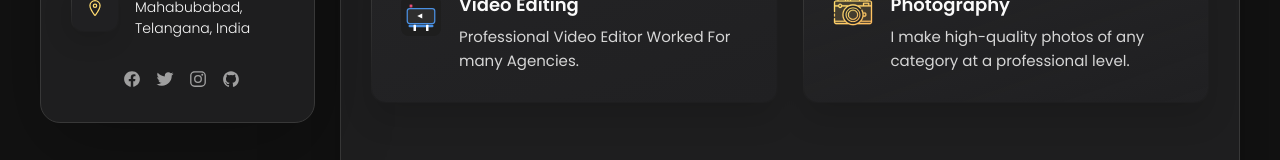
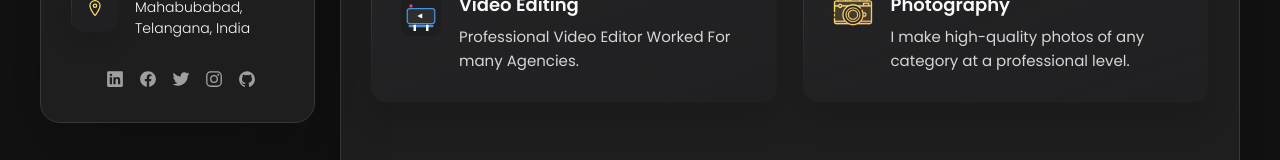
Before and after one commit to tharunrega/portfolio, a plain HTML site: page index.html in a window 1280 px wide. Shown: the part 619-779 px from the top of the page. Drawn offline with nearby package versions, Linux system fonts and the light colour scheme.

Commit message:
Update index.html

```diff
--- a/index.html
+++ b/index.html
@@ -114,6 +114,12 @@
         <div class="separator"></div>
 
         <ul class="social-list">
+
+          <li class="social-item">
+            <a href="https://www.linkedin.com/in/tharunrega/" class="social-link">
+              <ion-icon name="logo-linkedin"></ion-icon>
+            </a>
+          </li>
 
           <li class="social-item">
             <a href="https://www.facebook.com/tharunrega0" class="social-link">
```
